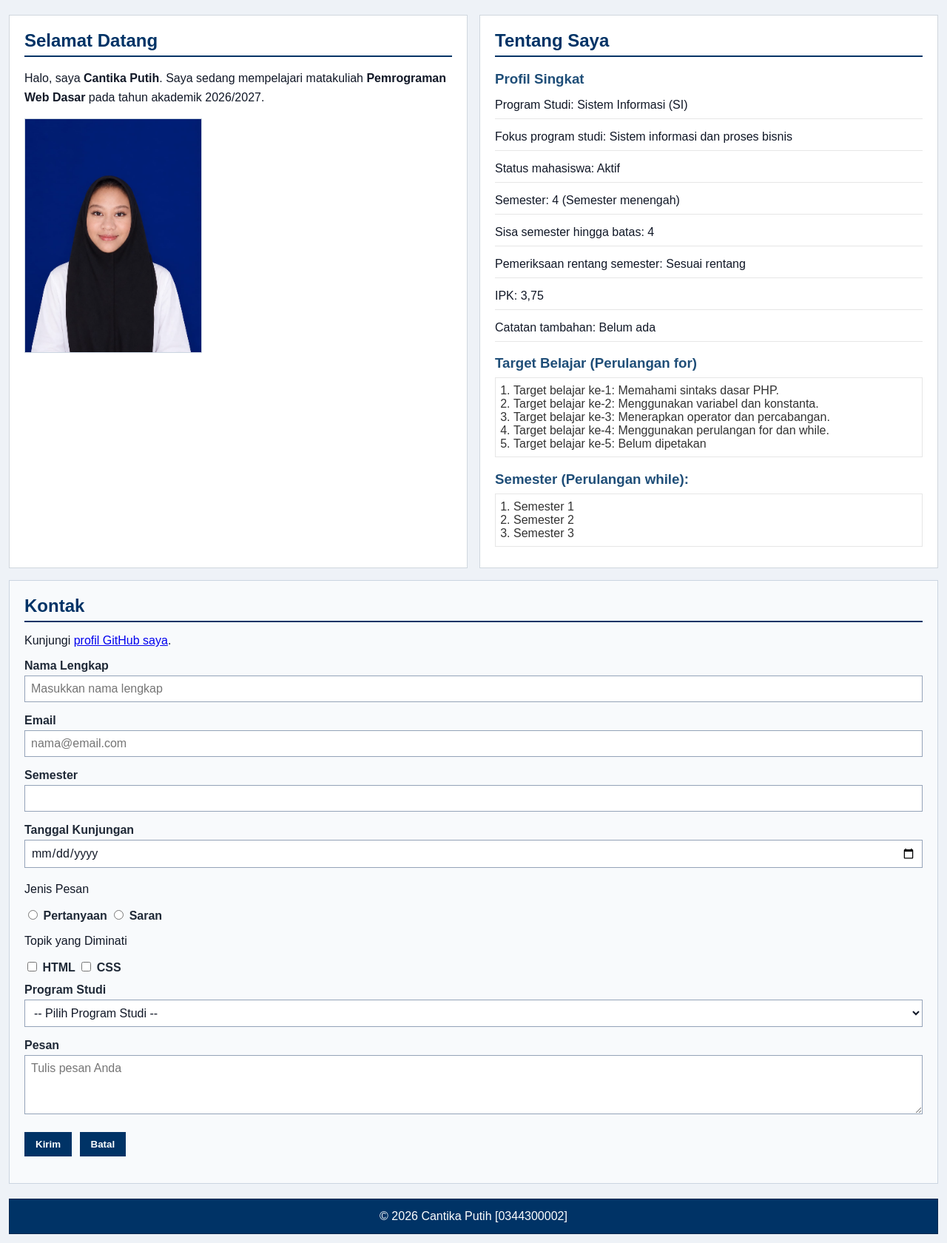
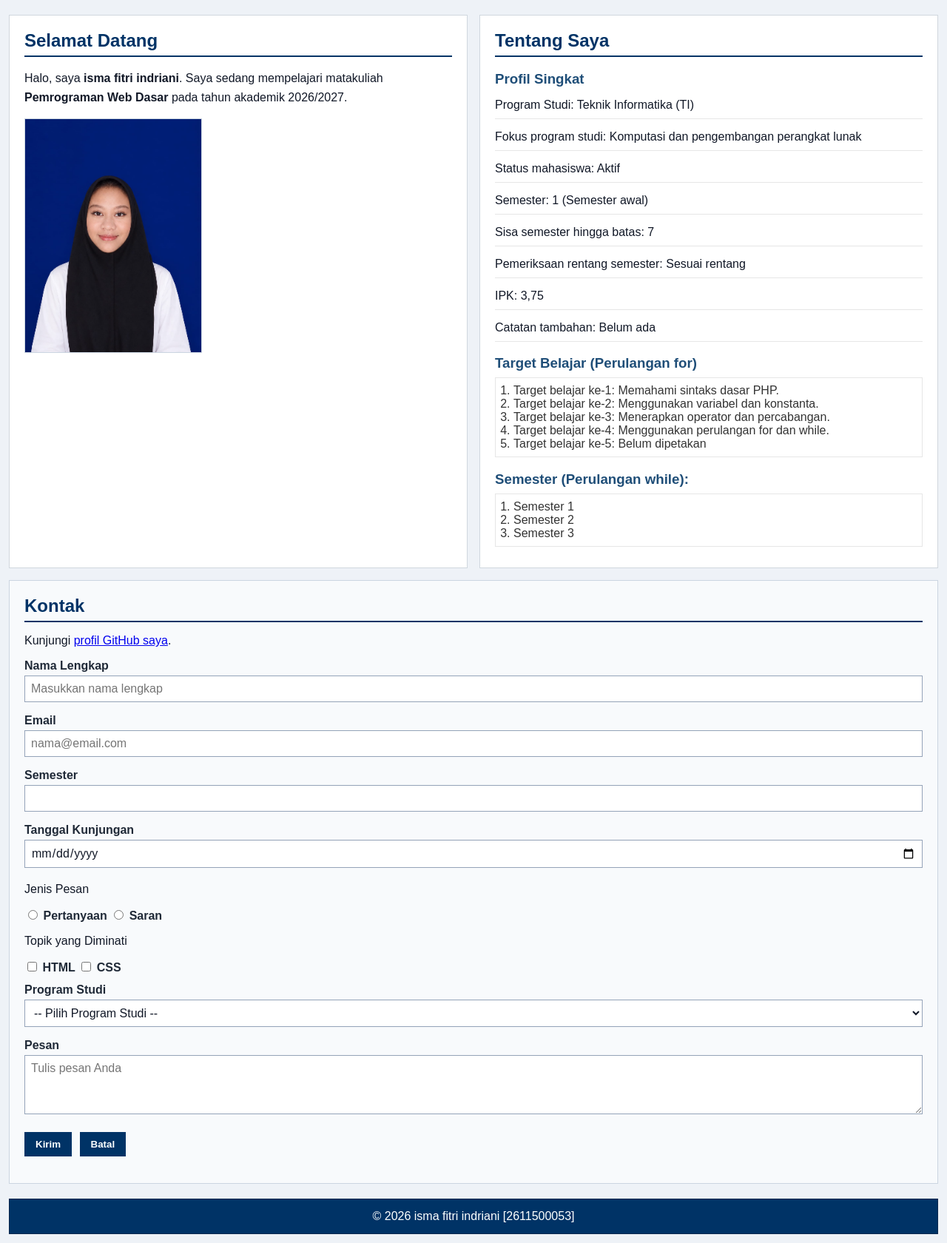
Before and after one commit to 2611500053/2611500053-PWD-TI1J-26270, a PHP site: page /pertemuan-09/index.php in a window 1280 px wide. Shown: the part 138-1818 px from the top of the page at 74% size. Run offline with PHP 8.4, Linux system fonts and the light colour scheme.

Commit message:
beresin conflict pertemuan-09

```diff
--- a/pertemuan-09/index.php
+++ b/pertemuan-09/index.php
@@ -33,17 +33,15 @@ if ($_SERVER["REQUEST_METHOD"] === "POST") {
 		$minat = [];
 	}
 
-	// Menyimpan ke dalam array session
-	$_SESSION["form_data"] = [
-		"nama" => $nama,
-		"email" => $email,
-		"semester" => $semesterForm,
-		"tanggal" => $tanggal,
-		"jenis_pesan" => $jenisPesan,
-		"minat" => $minat,
-		"prodi" => $prodi,
-		"pesan" => $pesan
-	];
+	// Menyimpan setiap nilai formulir ke dalam session secara terpisah.
+	$_SESSION["nama"] = $nama;
+	$_SESSION["email"] = $email;
+	$_SESSION["semester"] = $semesterForm;
+	$_SESSION["tanggal"] = $tanggal;
+	$_SESSION["jenis_pesan"] = $jenisPesan;
+	$_SESSION["minat"] = $minat;
+	$_SESSION["prodi"] = $prodi;
+	$_SESSION["pesan"] = $pesan;
 
 	// PRG: mencegah pengiriman POST berulang ketika halaman dimuat ulang.
 	header("Location: index.php#contact");
@@ -55,17 +53,17 @@ echo $_SESSION["form_data"]["nama"] ?? "";
 // Mengamankan data sebelum ditampilkan kembali ke halaman HTML.
 // P6: PHP dasar dan pemrograman sisi peladen
 // Bagian 1: Variabel dan konstanta
-$nim = "0344300002";
-$namaMahasiswa = "Cantika Putih";
-$programStudi = "SI";
+$nim = "2611500053";
+$namaMahasiswa = "isma fitri indriani";
+$programStudi = "TI";
 $tahunAkademik = "2026/2027";
-$semester = 4;
+$semester = 1;
 $ipk = 3.75;
 $statusAktif = true;
 $catatanTambahan = null;
 
 const NAMA_MATA_KULIAH = "Pemrograman Web Dasar";
-const PROFIL_GITHUB = "satpamal";
+const PROFIL_GITHUB = "2611500053";
 
 // Bagian 2: Operator
 $batasSemester = 8;
```
Also changed, not shown: pertemuan-09/README.md.
